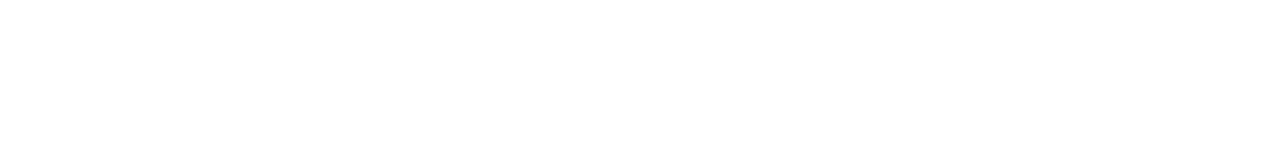
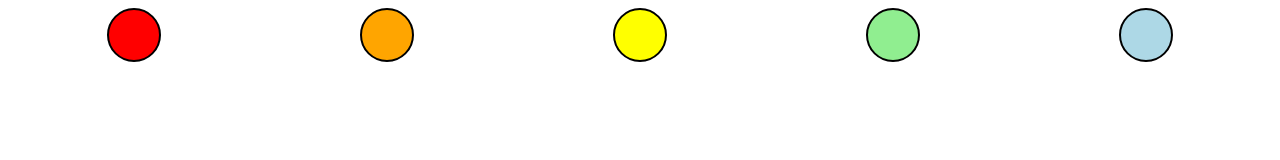
Before and after one commit to Lain096/ejercicios-html-css-js, a plain HTML site: page css/Ejercicio1/ejercicio1.html in a window 1280 px wide. Drawn offline with Linux system fonts and the light colour scheme.

Commit message:
ejercicio1 de css

```diff
--- a/css/Ejercicio1/ejercicio1.css
+++ b/css/Ejercicio1/ejercicio1.css
@@ -0,0 +1,45 @@
+body{
+    display: flex;
+    justify-content: space-around;
+}
+
+div{
+    border: 2px solid black;
+    border-radius: 50%;
+    cursor: pointer;
+}
+
+#div1{
+    background-color: red;
+    height: 50px;
+    width: 50px;
+
+}
+#div2{
+    background-color: orange;
+    height: 50px;
+    width: 50px;
+
+
+}
+#div3{
+    background-color: yellow;
+    height: 50px;
+    width: 50px;
+
+
+}
+#div4{
+    background-color: lightgreen;
+    height: 50px;
+    width: 50px;
+
+
+}
+#div5{
+    background-color: lightblue;
+    height: 50px;
+    width: 50px;
+
+
+}
--- a/css/Ejercicio1/ejercicio1.html
+++ b/css/Ejercicio1/ejercicio1.html
@@ -4,12 +4,14 @@
     <meta charset="UTF-8">
     <meta name="viewport" content="width=device-width, initial-scale=1.0">
     <title>Document</title>
+    <link rel="stylesheet" href="ejercicio1.css"/>
 </head>
 <body>
-    <div id="1"></div>
-    <div id="2"></div>
-    <div id="3"></div>
-    <div id="4"></div>
-    <div id="5"></div>
+
+    <div id="div1"></div>
+    <div id="div2"></div>
+    <div id="div3"></div>
+    <div id="div4"></div>
+    <div id="div5"></div>
 </body>
 </html>
```
